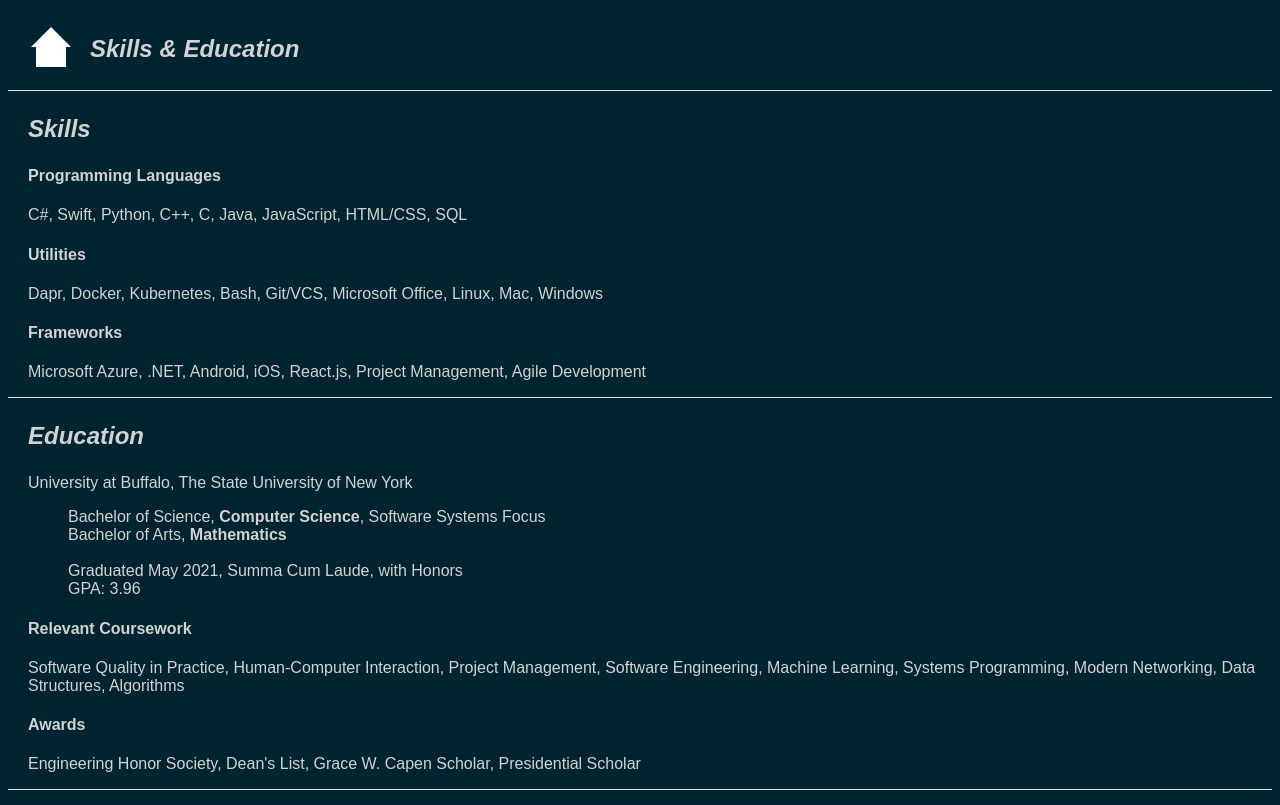
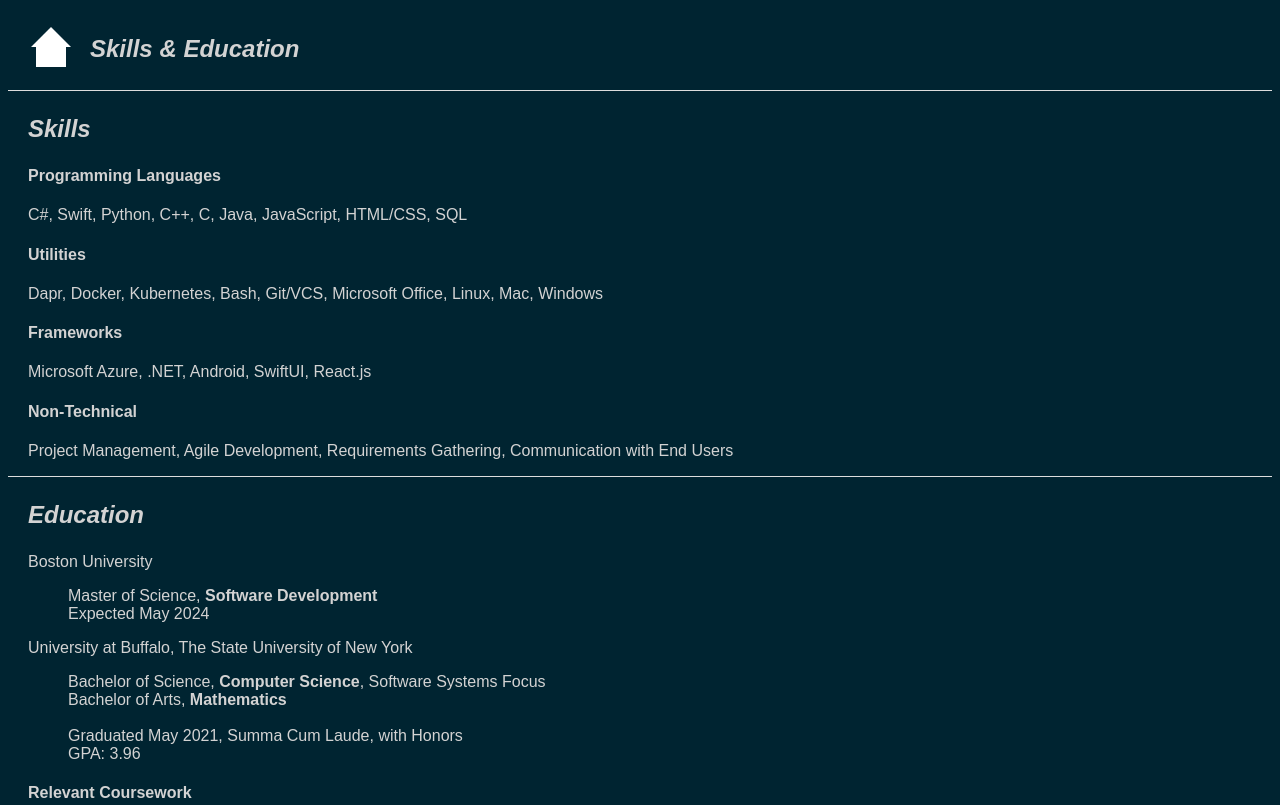
Before and after one commit to nceccarelli/nceccarelli.github.io, a plain HTML site: page pages/education_and_skills.html in a window 1280 px wide. Shown: the top 805 px of the page. Drawn offline with Linux system fonts and the light colour scheme.

Commit message:
updating experience and education

```diff
--- a/pages/education_and_skills.html
+++ b/pages/education_and_skills.html
@@ -50,14 +50,24 @@
         Microsoft Azure,
         .NET,
         Android,
-        iOS,
-        React.js,
+        SwiftUI,
+        React.js
+    </p>
+    <h4>Non-Technical</h4>
+    <p>
         Project Management,
-        Agile Development
+        Agile Development,
+        Requirements Gathering,
+        Communication with End Users
     </p>
 </section>
 <section>
     <h3>Education</h3>
+    <p>
+        Boston University
+        <p class="tab">Master of Science, <b>Software Development</b></p>
+        <p class="tab">Expected May 2024</p>
+    </p>
     <p>
         University at Buffalo, The State University of New York
         <p class="tab">Bachelor of Science, <b>Computer Science</b>, Software Systems Focus</p>
```
